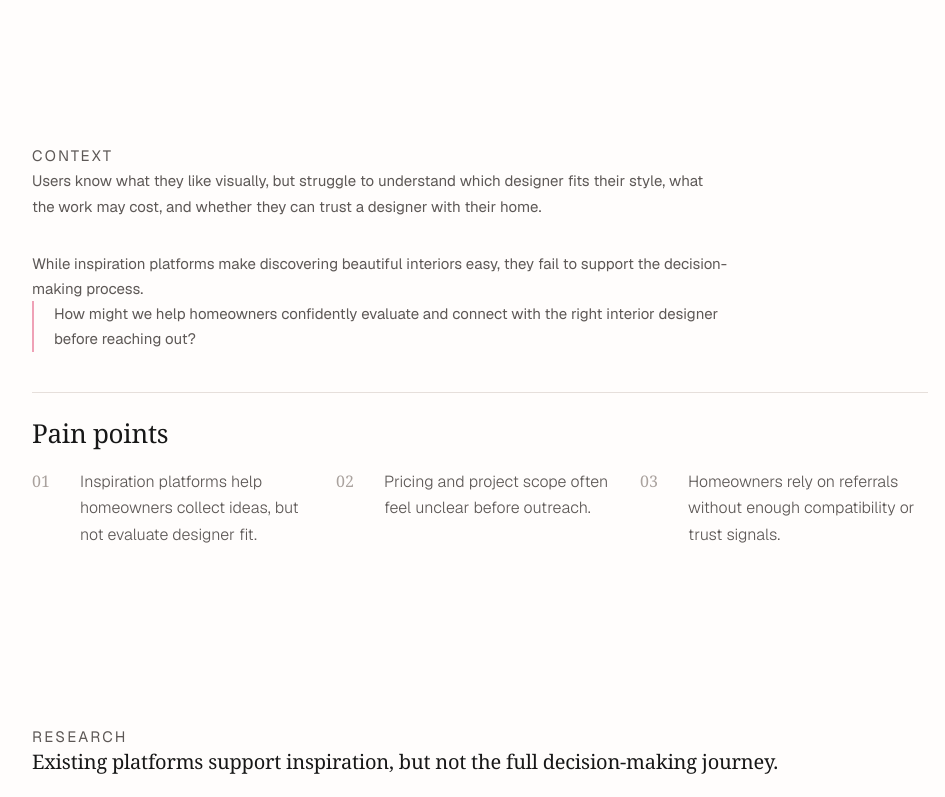
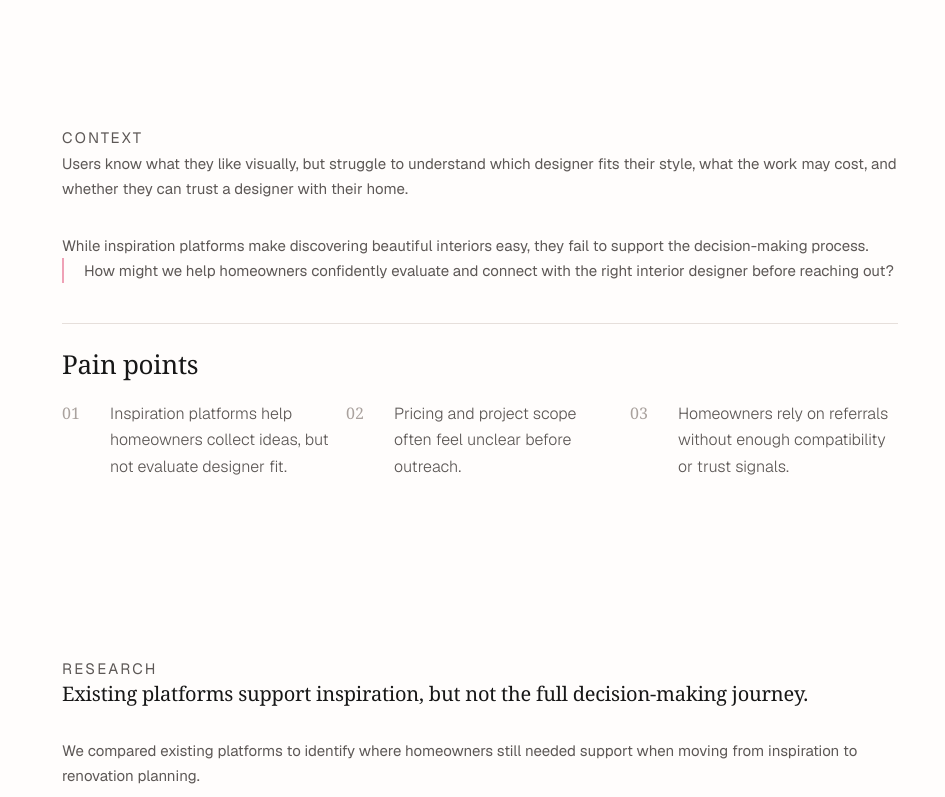
Before and after one commit to krisooti/Portfolio, a Next.js app: page /work/Haven in a window 1280 px wide. Shown: the part 1503-2300 px from the top of the page, without its empty margins (160-1105 px from the left). Built offline with nearby package versions, Linux system fonts and the light colour scheme; no server answers.

Commit message:
Standardize case study content width

```diff
--- a/app/globals.css
+++ b/app/globals.css
@@ -1350,17 +1350,17 @@ a {
   margin: 0 0 8px;
 }
 
-.mindbridge-case-content .case-section > div,
-.mindbridge-case-content .case-hero > div,
-.mindbridge-case-content .case-summary,
-.mindbridge-case-content .case-section h2,
-.mindbridge-case-content .case-section p {
+.centered-case-content .case-section > div,
+.centered-case-content .case-hero > div,
+.centered-case-content .case-summary,
+.centered-case-content .case-section h2,
+.centered-case-content .case-section p {
   width: 100%;
   max-width: none;
 }
 
-.mindbridge-case-content .case-section header,
-.mindbridge-case-content .case-section [data-gsap-body] {
+.centered-case-content .case-section header,
+.centered-case-content .case-section [data-gsap-body] {
   width: 100%;
   margin-inline: auto;
 }
--- a/app/work/[slug]/layouts/HavenCaseStudy.tsx
+++ b/app/work/[slug]/layouts/HavenCaseStudy.tsx
@@ -20,7 +20,7 @@ export function HavenCaseStudy({ project, content }: ProjectCaseStudyProps) {
 
   return (
     <CaseStudyShell sections={caseSections}>
-      <article className="mx-auto w-full max-w-[960px] px-6 pt-[120px] md:px-8">
+      <article className="centered-case-content mx-auto w-full max-w-[900px] px-6 pt-[120px] md:px-8">
         <div className="min-w-0 pb-36 max-[560px]:pb-44">
           <BackToWorkLink />
           <ProjectCaseIntro project={project} content={content} />
--- a/app/work/[slug]/layouts/LeafyCaseStudy.tsx
+++ b/app/work/[slug]/layouts/LeafyCaseStudy.tsx
@@ -292,7 +292,7 @@ export function LeafyCaseStudy({
 }: ProjectCaseStudyProps) {
   return (
     <CaseStudyShell sections={leafyCaseSections}>
-      <article className="mx-auto w-full max-w-[960px] px-6 pt-[120px] md:px-8">
+      <article className="centered-case-content mx-auto w-full max-w-[900px] px-6 pt-[120px] md:px-8">
         <div className="min-w-0 pb-36 max-[560px]:pb-44">
           <BackToWorkLink />
 
--- a/app/work/[slug]/layouts/MindBridgeCaseStudy.tsx
+++ b/app/work/[slug]/layouts/MindBridgeCaseStudy.tsx
@@ -74,7 +74,7 @@ export function MindBridgeCaseStudy({ project, content }: ProjectCaseStudyProps)
 
   return (
     <CaseStudyShell sections={mindBridgeSections}>
-      <article className="mindbridge-case-content mx-auto w-full max-w-[1040px] px-6 pt-[120px] md:px-10">
+      <article className="centered-case-content mindbridge-case-content mx-auto w-full max-w-[900px] px-6 pt-[120px] md:px-8">
         <div className="min-w-0 pb-36 max-[560px]:pb-44">
           <BackToWorkLink />
           <ProjectCaseIntro project={project} content={content} />
```
Also changed, not shown: 1 other file (tests, documents, lock files or other folders).
